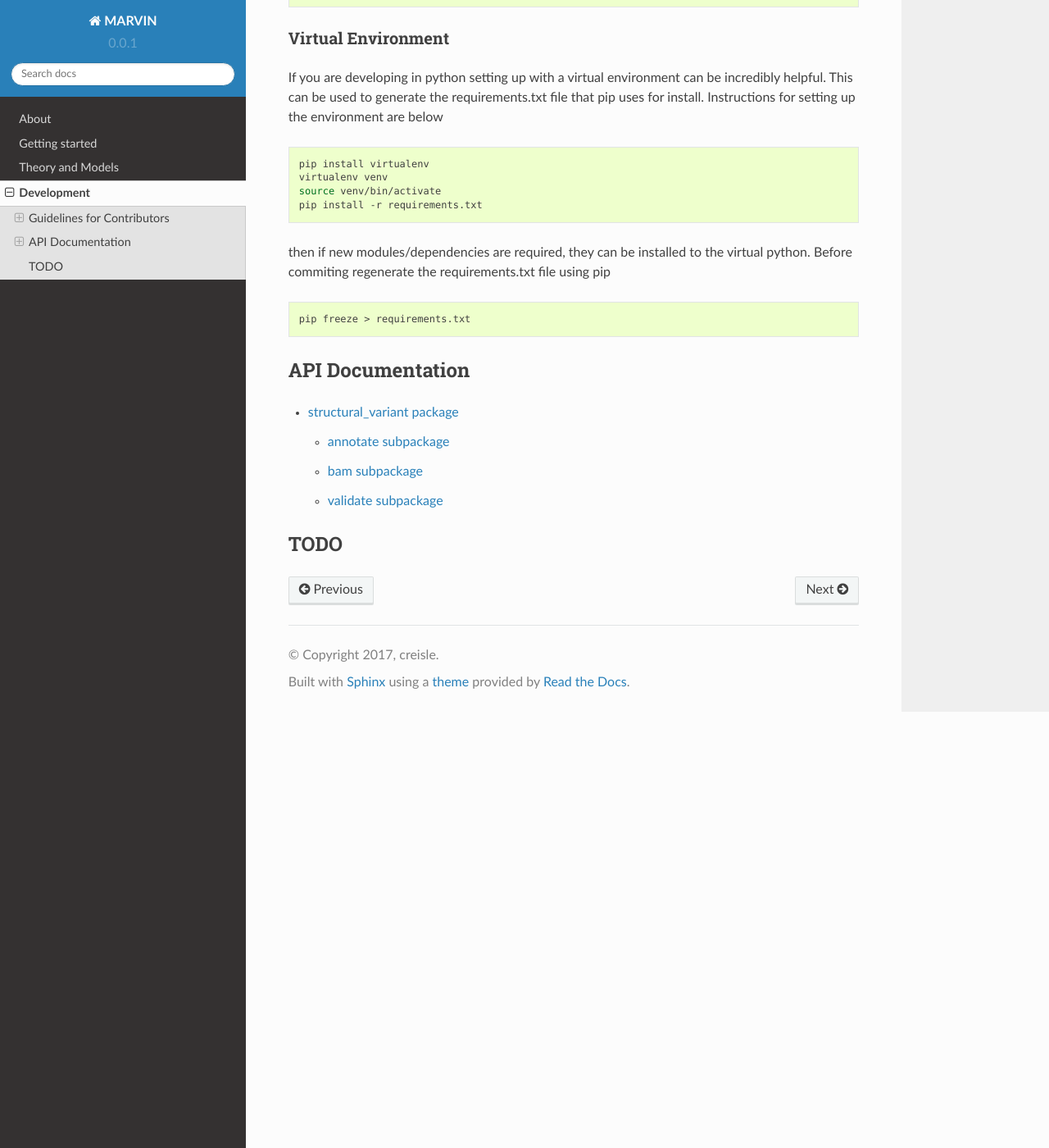
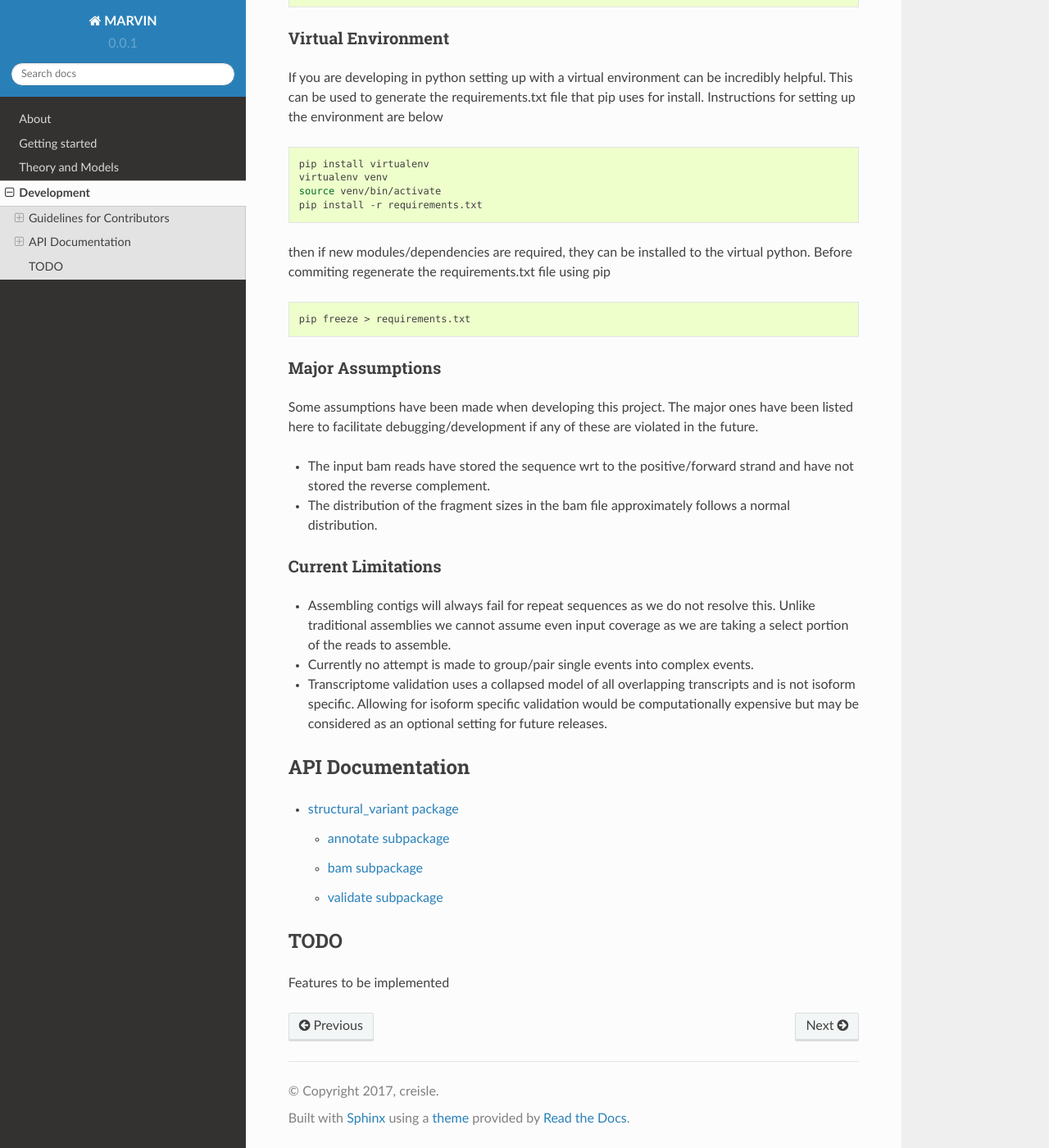
Before and after one commit to bcgsc/mavis, a Sphinx documentation site: the page built from docs/source/development.rst, in a window 1280 px wide and 1400 px high, scrolled down 835 px. Shown: the whole window at 82% size. Built offline with Sphinx 7.4.7 and the Read the Docs theme 2.0.0, drawn with Linux system fonts in a browser that asks for light colours; pages that are not in the unit, such as notebooks, are missing from menus.

Commit message:
added todo documentation updates for planned features
git-svn-id: https://svn.bcgsc.ca/svn/SVIA/svmerge/trunk@127776 ad02020f-2a26-4133-947e-1829317c1416

```diff
--- a/docs/source/development.rst
+++ b/docs/source/development.rst
@@ -54,6 +54,27 @@ regenerate the requirements.txt file using pip
 
     pip freeze > requirements.txt
 
+Major Assumptions
+...................
+
+Some assumptions have been made when developing this project. The major ones have been listed here to
+facilitate debugging/development if any of these are violated in the future.
+
+- The input bam reads have stored the sequence wrt to the positive/forward strand and have not stored the reverse
+  complement.
+- The distribution of the fragment sizes in the bam file approximately follows a normal distribution.
+
+
+Current Limitations
+.....................
+
+- Assembling contigs will always fail for repeat sequences as we do not resolve this. Unlike traditional assemblies
+  we cannot assume even input coverage as we are taking a select portion of the reads to assemble.
+- Currently no attempt is made to group/pair single events into complex events.
+- Transcriptome validation uses a collapsed model of all overlapping transcripts and is not isoform specific. Allowing
+  for isoform specific validation would be computationally expensive but may be considered as an optional setting for
+  future releases.
+
 
 API Documentation
 -------------------------------
@@ -71,6 +92,8 @@ API Documentation
 TODO
 -------------------------------
 
+Features to be implemented
+
 .. todolist::
 
 .. |TOOLNAME| replace:: **MARVIN**
```
Also changed, not shown: 2 other files.
